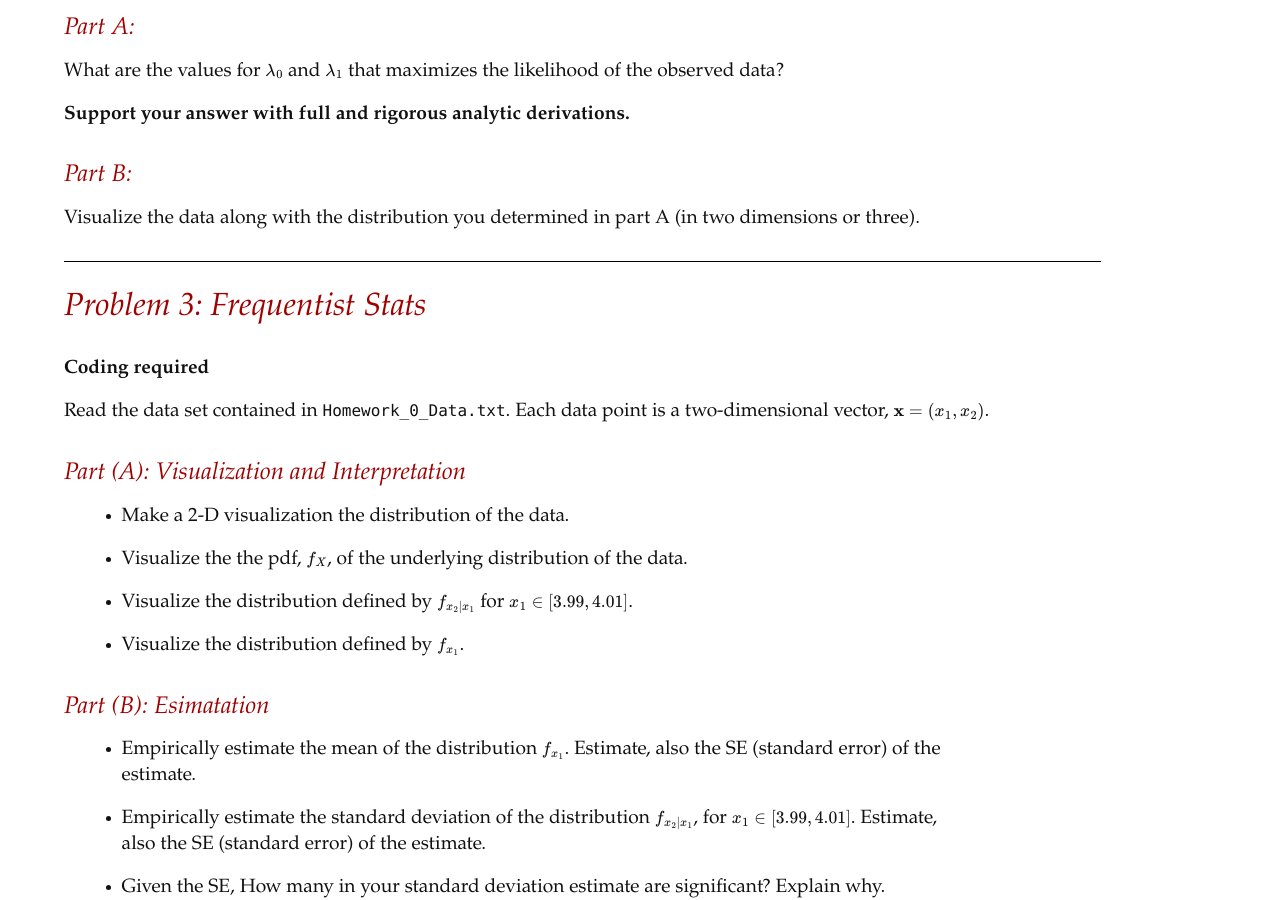
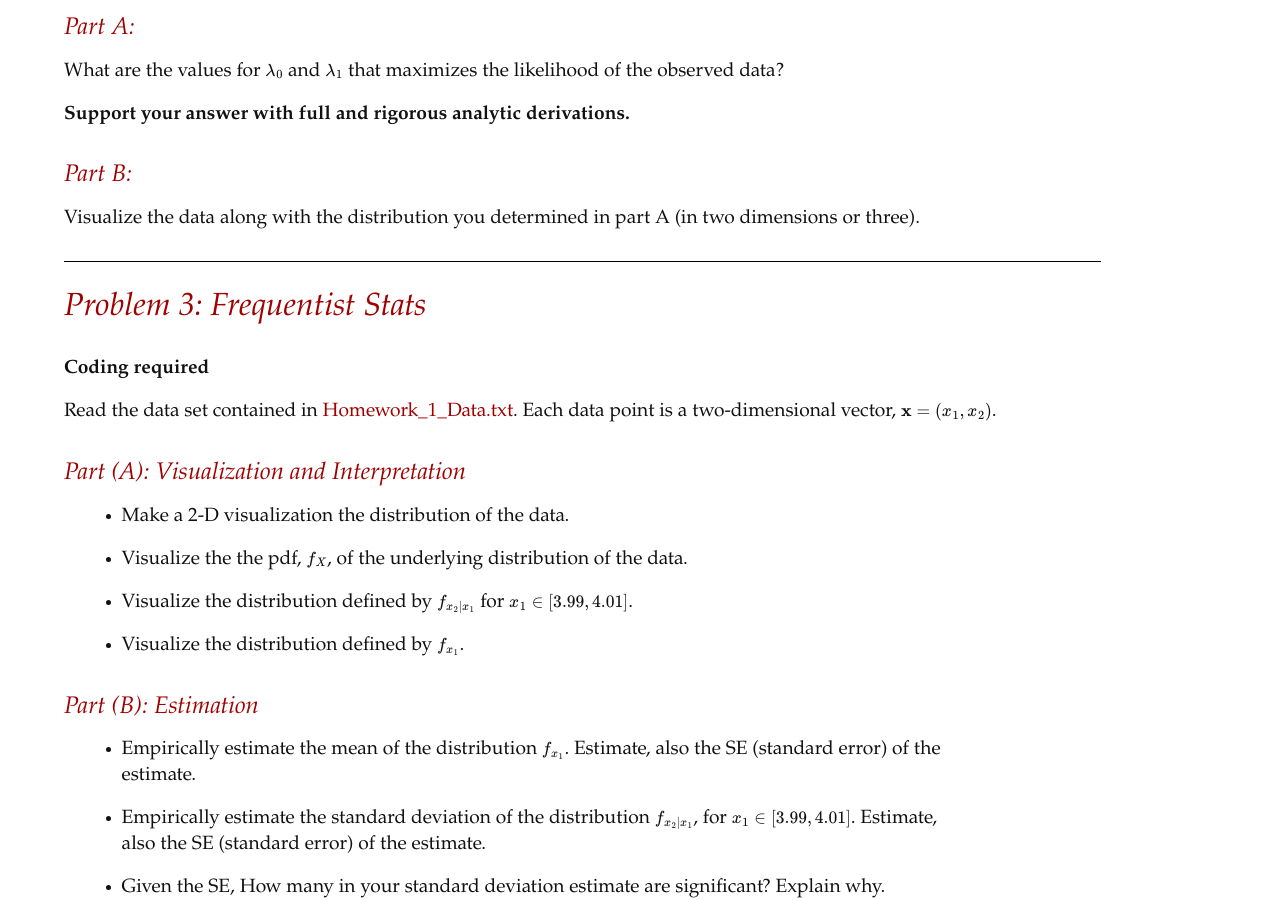
Before and after one commit to namwkim/2017, a Jekyll site: the page built from homework/AM207_HW1.md, in a window 1280 px wide and 900 px high, scrolled down 1731 px. Built offline with Jekyll 4.4.1, drawn with Linux system fonts in a browser that asks for light colours; nearby versions of some CDN libraries; formulas are drawn with MathJax 3.

Commit message:
added hw changes

```diff
--- a/homework/AM207_HW1.md
+++ b/homework/AM207_HW1.md
@@ -64,7 +64,7 @@ Visualize the data along with the distribution you determined in part A (in two
 ## Problem 3: Frequentist Stats
 **Coding required**
 
-Read the data set contained in `Homework_0_Data.txt`. Each data point is a two-dimensional vector, $\mathbf{x} = (x_1, x_2)$.
+Read the data set contained in [Homework_1_Data.txt](Homework_1_Data.txt). Each data point is a two-dimensional vector, $\mathbf{x} = (x_1, x_2)$.
 
 ### Part (A): Visualization and Interpretation
 
@@ -77,7 +77,7 @@ Read the data set contained in `Homework_0_Data.txt`. Each data point is a two-d
 - Visualize the distribution defined by $f_{x_1}$.
 
 
-### Part (B): Esimatation
+### Part (B): Estimation
 
 - Empirically estimate the mean of the distribution $f_{x_1}$. Estimate, also the SE (standard error) of the estimate.
 
```
Also changed, not shown: 2 other files.
